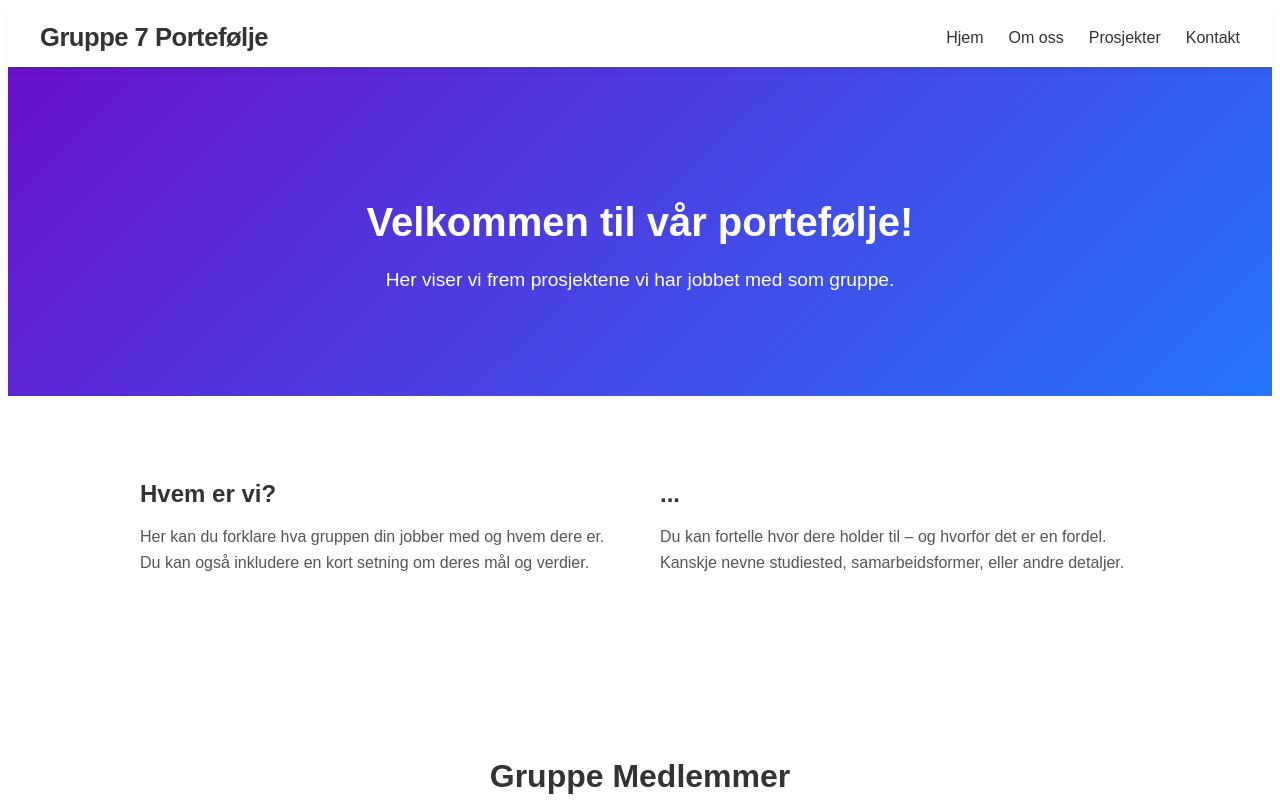
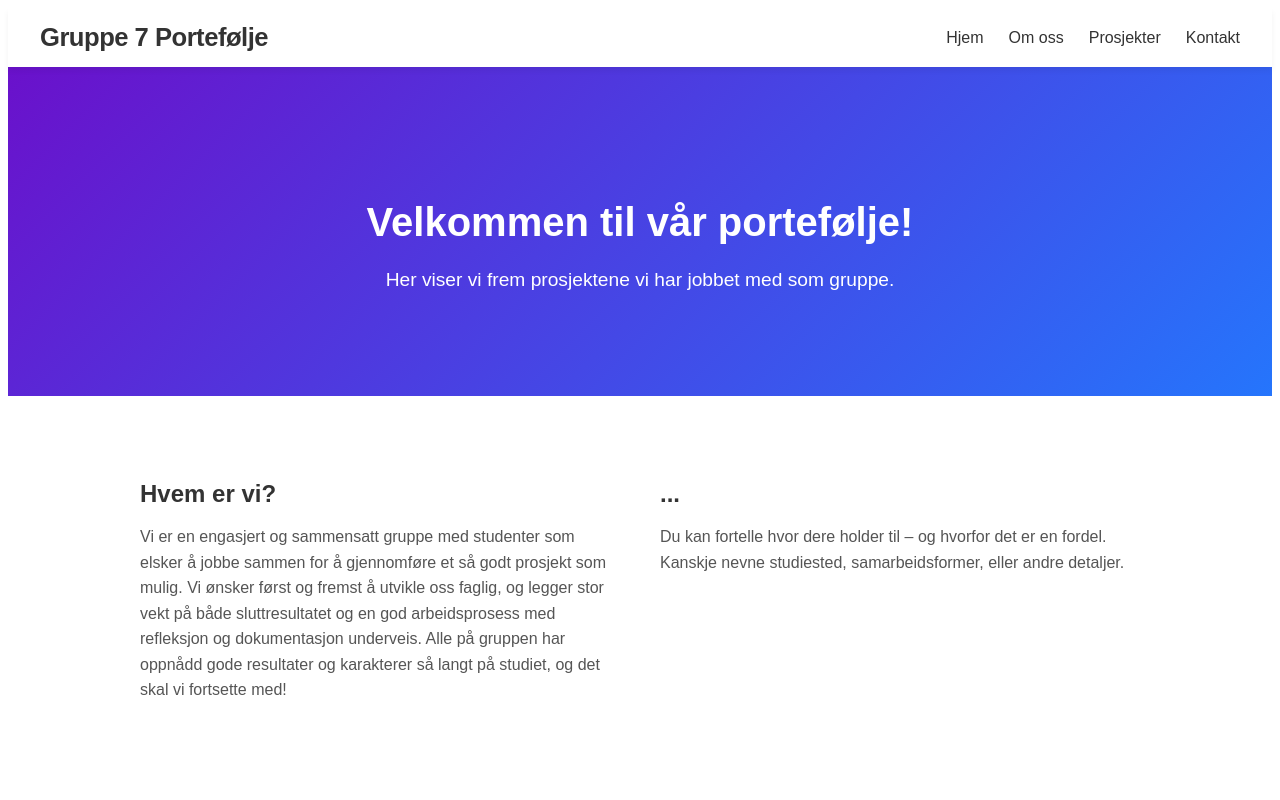
Before and after one commit to Odalopheim/Gruppe7Portefolio, a React (Vite) app in the folder GruppePortefolio/: page / in a window 1280 px wide. Shown: the top 800 px of the page. Built offline with nearby package versions, Linux system fonts and the light colour scheme.

Commit message:
Endret "om oss"
Om oss oppdatert med det alle er enige om.

```diff
--- a/GruppePortefolio/src/components/about/About.jsx
+++ b/GruppePortefolio/src/components/about/About.jsx
@@ -7,8 +7,9 @@ function About() {
         <div className="about-box">
           <h3>Hvem er vi?</h3>
           <p>
-            Her kan du forklare hva gruppen din jobber med og hvem dere er.
-            Du kan også inkludere en kort setning om deres mål og verdier.
+            Vi er en engasjert og sammensatt gruppe med studenter som elsker å jobbe sammen for å gjennomføre et så godt prosjekt som mulig.
+            Vi ønsker først og fremst å utvikle oss faglig, og legger stor vekt på både sluttresultatet og en god arbeidsprosess med refleksjon og dokumentasjon underveis.
+            Alle på gruppen har oppnådd gode resultater og karakterer så langt på studiet, og det skal vi fortsette med!
           </p>
         </div>
         <div className="about-box">
```
